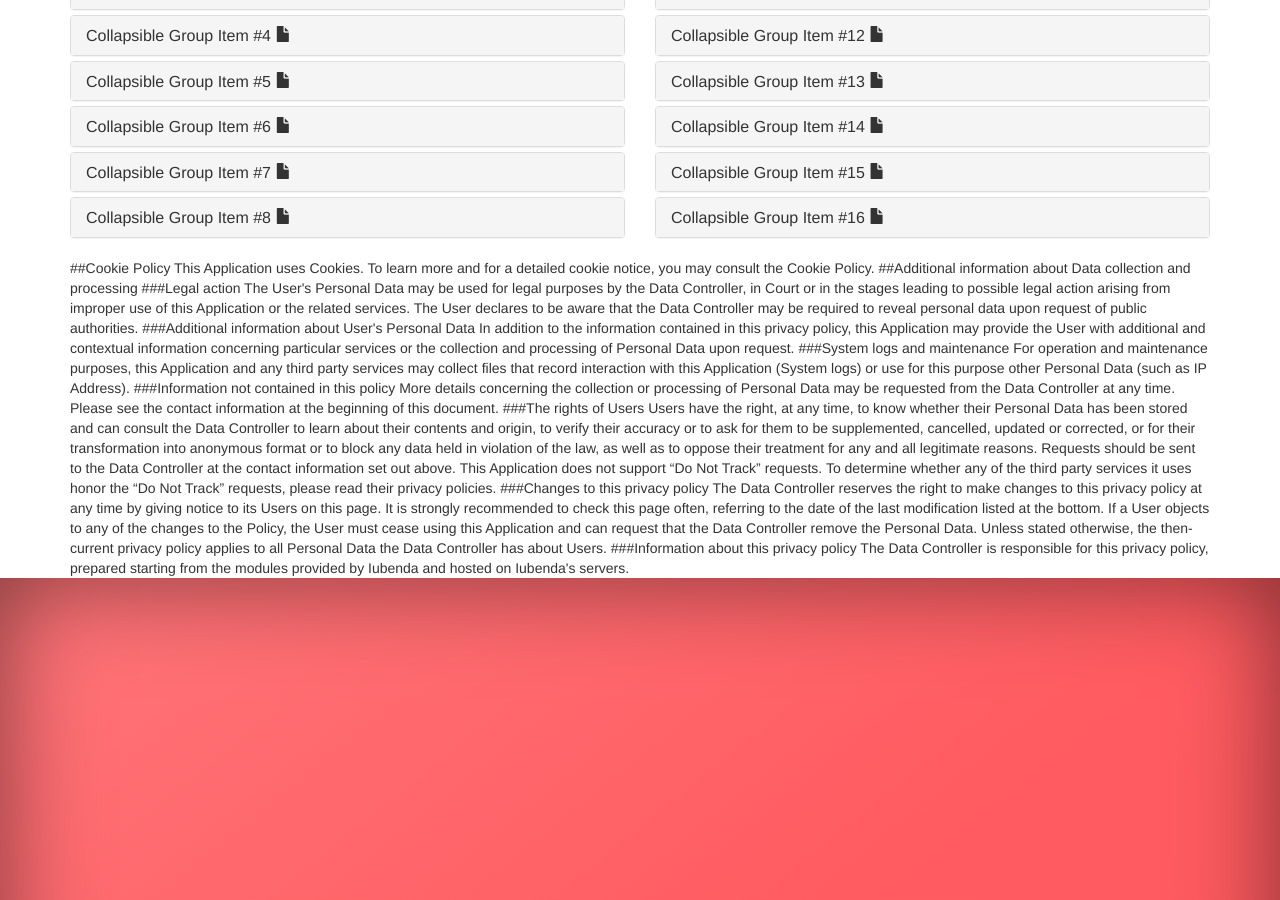
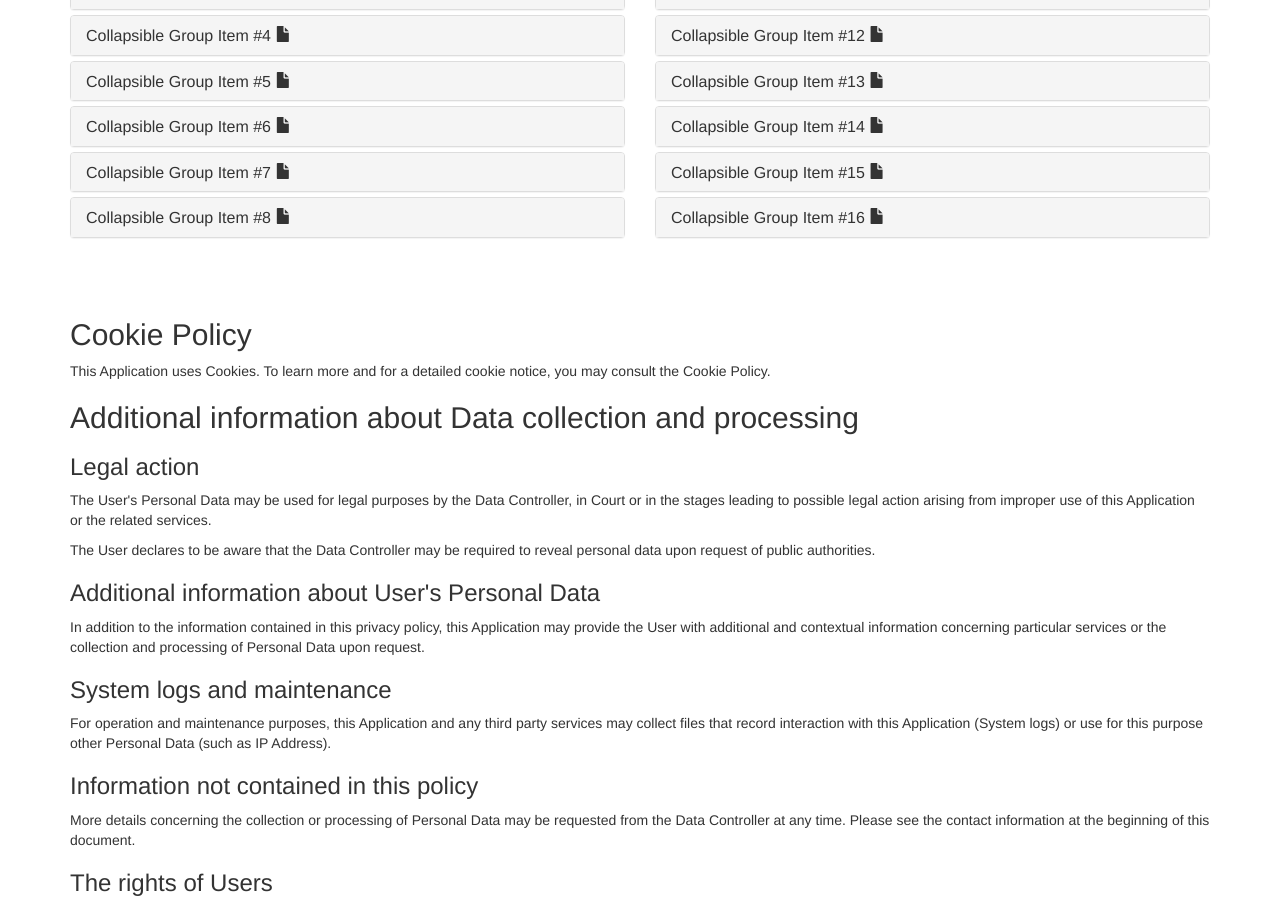
Before and after one commit to hub4hugs/hub4hugs.github.io, a Jekyll site: the page built from cookie.html, in a window 1280 px wide and 900 px high, scrolled down 2494 px. Built offline with Jekyll 4.4.1, drawn with Linux system fonts in a browser that asks for light colours; comment, search, counter and statistics services are not loaded; some of the changed text lies outside the part shown.

Commit message:
edit typography

```diff
--- a/cookie.html
+++ b/cookie.html
@@ -375,37 +375,48 @@ canonical: https://hub4hugs.github.io
 		</div>
 
 		<!-- Cookie policy -->
-##Cookie Policy
-This Application uses Cookies. To learn more and for a detailed cookie notice, you may consult the Cookie Policy.
+<br><br>
 
-##Additional information about Data collection and processing
+<h2>Cookie Policy</h2>
+<p>This Application uses Cookies. To learn more and for a detailed cookie notice, you may consult the Cookie Policy.</p>
 
-###Legal action
-The User's Personal Data may be used for legal purposes by the Data Controller, in Court or in the stages leading to possible legal action arising from improper use of this Application or the related services.
-The User declares to be aware that the Data Controller may be required to reveal personal data upon request of public authorities.
+<h2>Additional information about Data collection and processing</h2>
 
-###Additional information about User's Personal Data
-In addition to the information contained in this privacy policy, this Application may provide the User with additional and contextual information concerning particular services or the collection and processing of Personal Data upon request.
+<h3>Legal action</h3>
 
-###System logs and maintenance
-For operation and maintenance purposes, this Application and any third party services may collect files that record interaction with this Application (System logs) or use for this purpose other Personal Data (such as IP Address).
+<p>The User's Personal Data may be used for legal purposes by the Data Controller, in Court or in the stages leading to possible legal action arising from improper use of this Application or the related services.</p>
 
-###Information not contained in this policy
-More details concerning the collection or processing of Personal Data may be requested from the Data Controller at any time. Please see the contact information at the beginning of this document.
+<p>The User declares to be aware that the Data Controller may be required to reveal personal data upon request of public authorities.</p>
 
-###The rights of Users
-Users have the right, at any time, to know whether their Personal Data has been stored and can consult the Data Controller to learn about their contents and origin, to verify their accuracy or to ask for them to be supplemented, cancelled, updated or corrected, or for their transformation into anonymous format or to block any data held in violation of the law, as well as to oppose their treatment for any and all legitimate reasons. Requests should be sent to the Data Controller at the contact information set out above.
+<h3>Additional information about User's Personal Data</h3>
 
-This Application does not support “Do Not Track” requests.
-To determine whether any of the third party services it uses honor the “Do Not Track” requests, please read their privacy policies.
+<p>In addition to the information contained in this privacy policy, this Application may provide the User with additional and contextual information concerning particular services or the collection and processing of Personal Data upon request.</p>
+
+<h3>System logs and maintenance</h3>
+
+<p>For operation and maintenance purposes, this Application and any third party services may collect files that record interaction with this Application (System logs) or use for this purpose other Personal Data (such as IP Address).</p>
+
+<h3>Information not contained in this policy</h3>
+
+<p>More details concerning the collection or processing of Personal Data may be requested from the Data Controller at any time. Please see the contact information at the beginning of this document.</p>
+
+<h3>The rights of Users</h3>
+
+<p>Users have the right, at any time, to know whether their Personal Data has been stored and can consult the Data Controller to learn about their contents and origin, to verify their accuracy or to ask for them to be supplemented, cancelled, updated or corrected, or for their transformation into anonymous format or to block any data held in violation of the law, as well as to oppose their treatment for any and all legitimate reasons. Requests should be sent to the Data Controller at the contact information set out above.</p>
+
+<p>This Application does not support “Do Not Track” requests.
+To determine whether any of the third party services it uses honor the “Do Not Track” requests, please read their privacy policies.</p>
 
 
-###Changes to this privacy policy
-The Data Controller reserves the right to make changes to this privacy policy at any time by giving notice to its Users on this page. It is strongly recommended to check this page often, referring to the date of the last modification listed at the bottom. If a User objects to any of the changes to the Policy, the User must cease using this Application and can request that the Data Controller remove the Personal Data. Unless stated otherwise, the then-current privacy policy applies to all Personal Data the Data Controller has about Users.
+<h3>Changes to this privacy policy</h3>
+
+<p>The Data Controller reserves the right to make changes to this privacy policy at any time by giving notice to its Users on this page. It is strongly recommended to check this page often, referring to the date of the last modification listed at the bottom. If a User objects to any of the changes to the Policy, the User must cease using this Application and can request that the Data Controller remove the Personal Data. Unless stated otherwise, the then-current privacy policy applies to all Personal Data the Data Controller has about Users.</p>
 
 
-###Information about this privacy policy
-The Data Controller is responsible for this privacy policy, prepared starting from the modules provided by Iubenda and hosted on Iubenda's servers.
+<h3>Information about this privacy policy</h3>
+
+<p>The Data Controller is responsible for this privacy policy, prepared starting from the modules provided by Iubenda and hosted on Iubenda's servers.
+</p>
 
 
 
```
